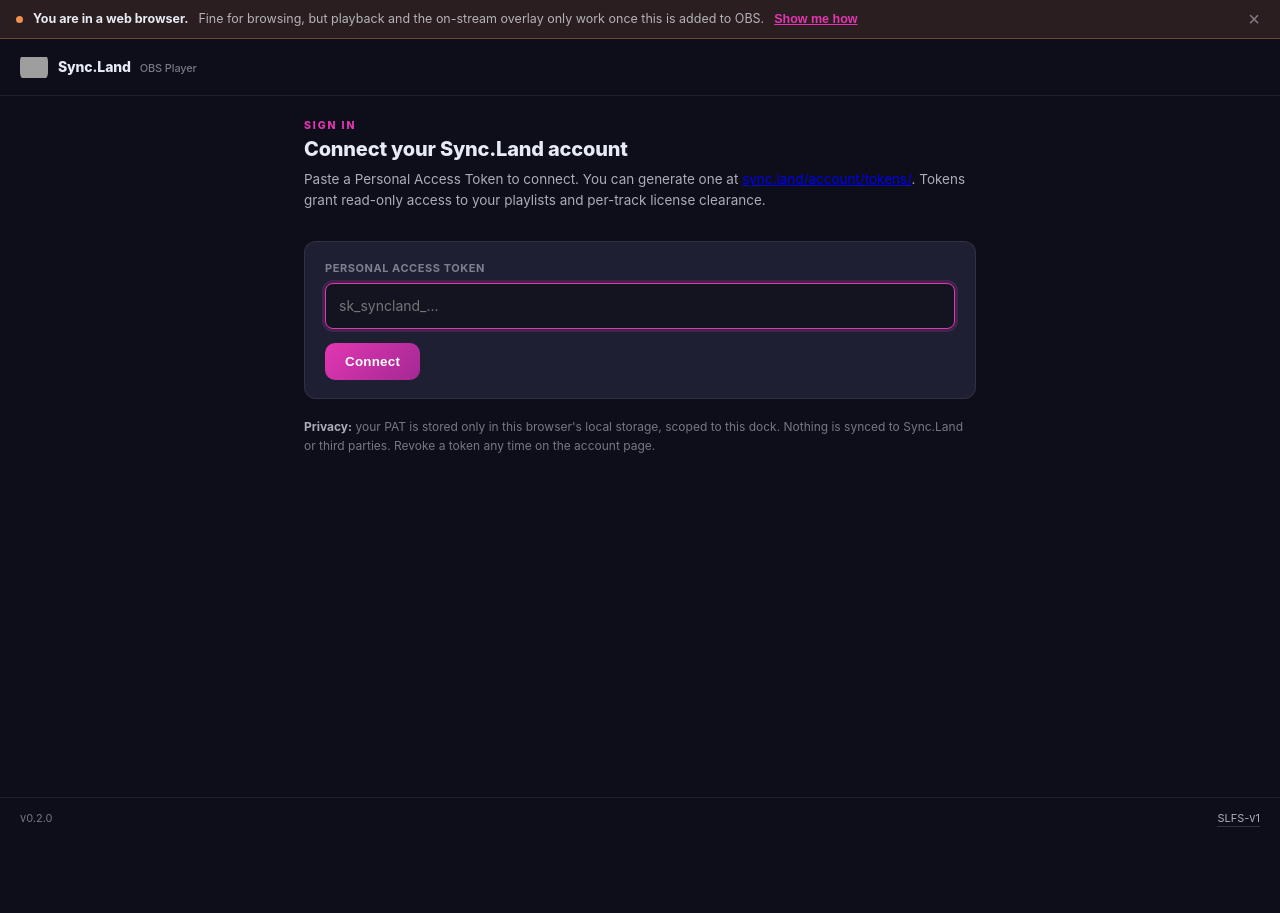
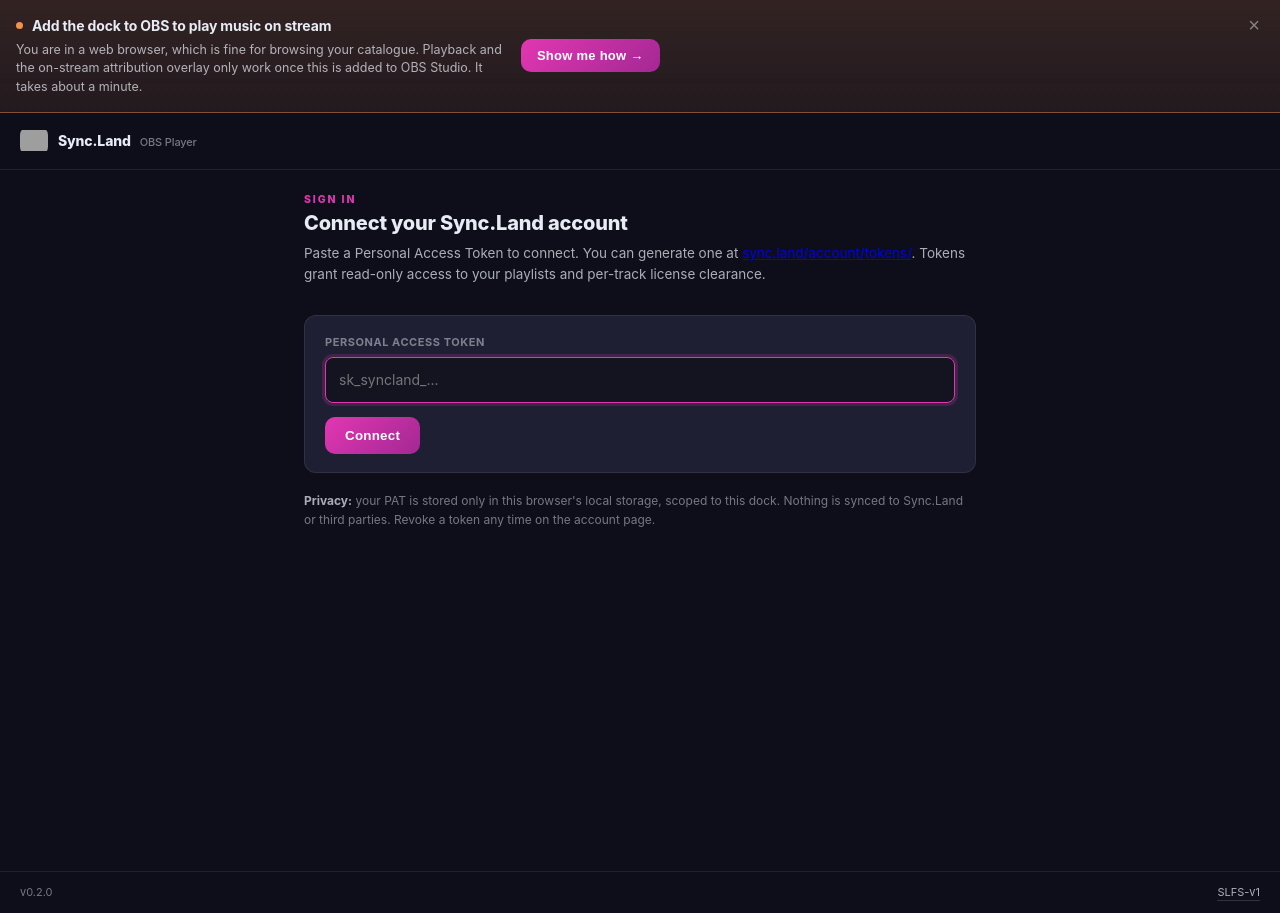
Before and after one commit to Awen-online/syncland-obs-player, a website built with Vite: page index.html in a window 1280 px wide. Before the commit the page ends 839 px from the top, so only its background shows below. Built offline with nearby package versions, Linux system fonts and the light colour scheme; no server answers; grey boxes are pictures that could not be loaded.

Commit message:
feat(dock): make the browser-mode banner ask for the action it needs
The bar carried two different jobs in one style. Inside OBS it only
reports a fact, and a thin line is right for that. In a browser the
reader has something to DO before the dock works at all, and an
underlined text link was not carrying it: "Show me how" read as a
footnote sitting beside the sentence that explained the limitation.

The browser state is now a callout. It leads with the action rather than
the constraint - "Add the dock to OBS to play music on stream" instead of
"You are in a web browser" - explains why in a sentence, says roughly how
long it takes, and puts a real button where the link was. The OBS
confirmation is untouched and stays quiet, because it is not asking for
anything.

The copy keeps a 62ch measure so the line length stays readable, and the
body shrinks to that measure rather than filling the bar; a grown body
left the button stranded at the far edge of a wide window, visually
detached from the sentence asking for the click. Below 560px the button
goes full width and the whole thing stacks.

```diff
--- a/src/main.js
+++ b/src/main.js
@@ -99,15 +99,30 @@ function mountSurfaceBanner() {
   if (localStorage.getItem('syncland_surface_banner_dismissed') === '1') return;
   const inObs = isOBS();
   const el = document.createElement('div');
-  el.className = 'sp-surface' + (inObs ? ' ok' : '');
+  // Two different jobs. Inside OBS this is a quiet confirmation, so it stays a
+  // thin bar. In a browser the reader has something to DO before the thing
+  // works at all, and an underlined text link was not carrying that: it read
+  // as a footnote next to the sentence explaining the limitation.
+  el.className = inObs ? 'sp-surface ok' : 'sp-surface sp-surface--cta';
   el.innerHTML = inObs
     ? `<span class="sp-surface-dot"></span><b>Running inside OBS.</b>
        <span>This panel is your private control room and is never captured.</span>
        <button class="sp-surface-link" id="sfc-help">Overlay setup</button>
        <button class="sp-surface-x" id="sfc-x" aria-label="Dismiss">&times;</button>`
-    : `<span class="sp-surface-dot"></span><b>You are in a web browser.</b>
-       <span>Fine for browsing, but playback and the on-stream overlay only work once this is added to OBS.</span>
-       <button class="sp-surface-link" id="sfc-help">Show me how</button>
+    : `<div class="sp-surface-body">
+         <div class="sp-surface-head">
+           <span class="sp-surface-dot"></span>
+           <b>Add the dock to OBS to play music on stream</b>
+         </div>
+         <p class="sp-surface-copy">
+           You are in a web browser, which is fine for browsing your catalogue.
+           Playback and the on-stream attribution overlay only work once this is
+           added to OBS Studio. It takes about a minute.
+         </p>
+       </div>
+       <div class="sp-surface-actions">
+         <button class="sp-btn sp-surface-cta" id="sfc-help">Show me how &rarr;</button>
+       </div>
        <button class="sp-surface-x" id="sfc-x" aria-label="Dismiss">&times;</button>`;
   document.body.prepend(el);
   el.querySelector('#sfc-help').addEventListener('click', openSetupPanel);
--- a/src/styles.css
+++ b/src/styles.css
@@ -520,6 +520,39 @@ body.has-player-bar { padding-bottom: 84px; }
   color: var(--sp-text-muted); font-size: 20px; line-height: 1; padding: 0 4px;
 }
 
+/* Browser state: this one asks for an action, so it gets the weight of one.
+   Deliberately louder than the OBS confirmation above, which only reports. */
+.sp-surface--cta {
+  align-items: flex-start;
+  gap: 16px;
+  padding: 15px 16px;
+  background: linear-gradient(180deg, rgba(240,145,77,.16) 0%, rgba(240,145,77,.09) 100%);
+  border-bottom: 1px solid rgba(240,145,77,.42);
+}
+.sp-surface--cta .sp-surface-body {
+  /* Shrink to the copy's own measure rather than filling the bar. On a wide
+     browser window a grown body left the button stranded at the far edge,
+     visually detached from the sentence asking for the click. */
+  flex: 0 1 auto; min-width: 0;
+}
+.sp-surface--cta .sp-surface-head {
+  display: flex; align-items: center; gap: 9px; margin-bottom: 4px;
+}
+.sp-surface--cta .sp-surface-head b { font-size: 14px; letter-spacing: -.01em; }
+.sp-surface--cta .sp-surface-copy {
+  margin: 0; font-size: 12.5px; line-height: 1.5; color: var(--sp-text-soft); max-width: 62ch;
+}
+.sp-surface--cta .sp-surface-actions { flex: 0 0 auto; align-self: center; }
+.sp-surface--cta .sp-surface-x { align-self: flex-start; margin-left: auto; }
+.sp-btn.sp-surface-cta {
+  white-space: nowrap; padding: 9px 16px; font-size: 13px; font-weight: 700;
+}
+@media (max-width: 560px) {
+  .sp-surface--cta { flex-wrap: wrap; }
+  .sp-surface--cta .sp-surface-actions { width: 100%; }
+  .sp-btn.sp-surface-cta { width: 100%; }
+}
+
 /* ── Duck / fade / fader ─────────────────────────────────────────── */
 .sp-chip {
   padding: 5px 11px; border-radius: 999px; cursor: pointer; white-space: nowrap;
```
